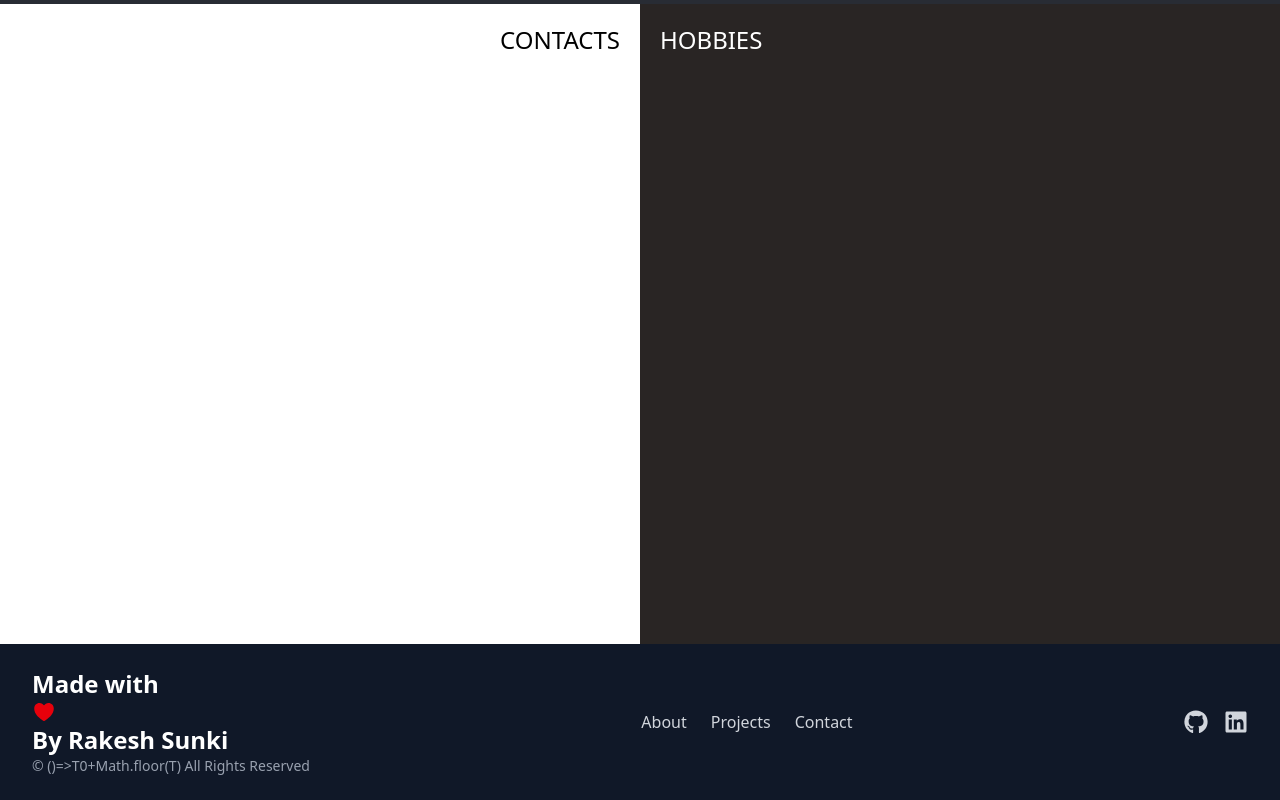
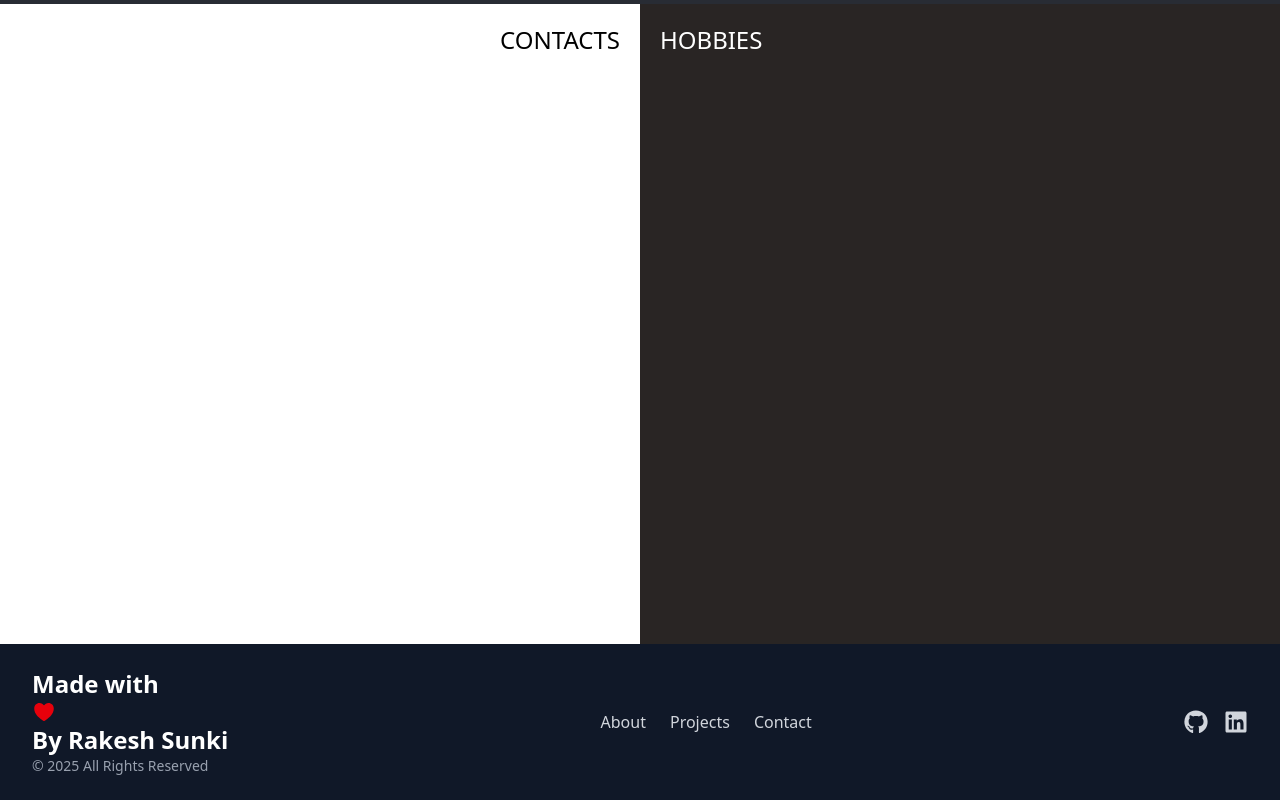
Before and after one commit to rakeshsunki/rakeshportfolio, a React (Vite) app: page / in a window 1280 px wide. Shown: the part 4114-4914 px from the top of the page. Built offline with nearby package versions, Linux system fonts and the light colour scheme.

Commit message:
changed footer date

```diff
--- a/src/components/Footer.jsx
+++ b/src/components/Footer.jsx
@@ -14,7 +14,7 @@ const Footer = () => {
             Made with <IoHeart className="text-red-600" /> By Rakesh Sunki
           </h2>
           <p className="text-sm text-gray-400">
-            © {Date.now.toString()} All Rights Reserved
+            © {new Date().getFullYear()} All Rights Reserved
           </p>
         </div>
 
```
